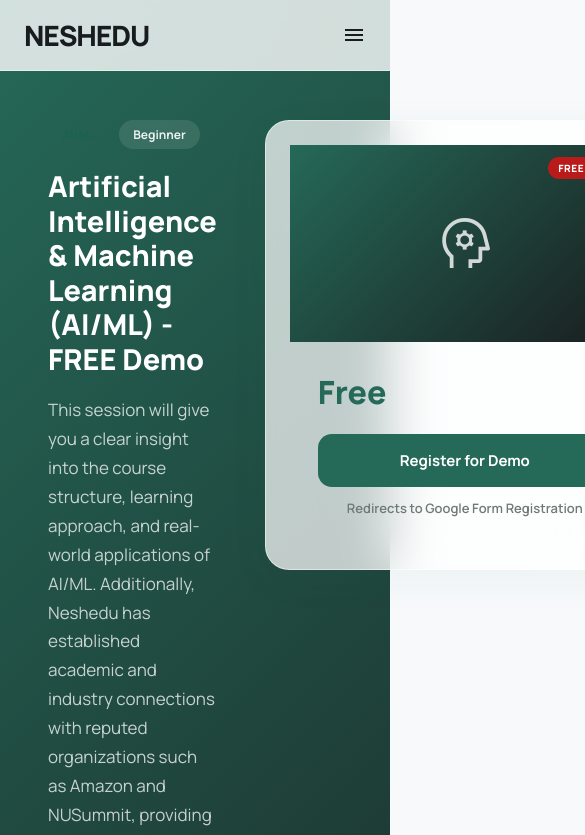
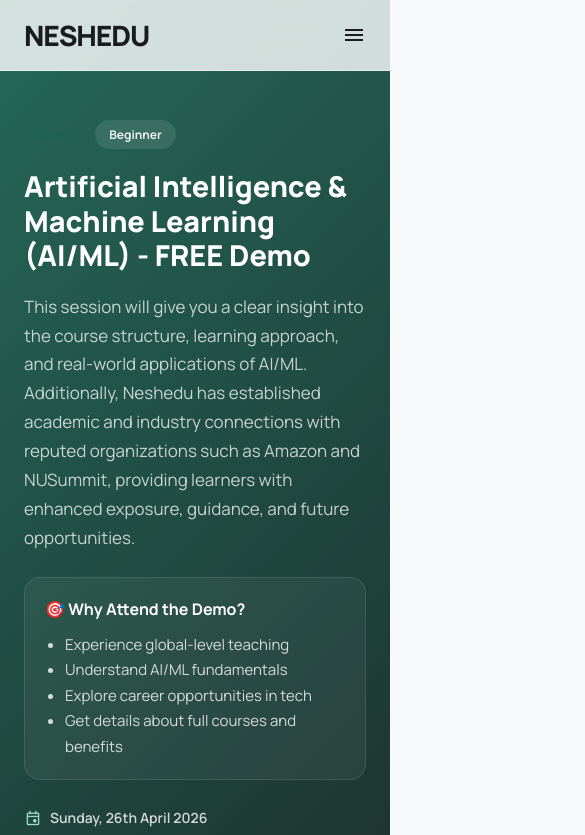
Before and after one commit to hasansyedamaan/nesh-edu, a React (Vite) app in the folder client/: page /demo-course in a window 390 px wide. Shown: the top 835 px of the page, 585 px wide, since content can reach past the window. Built offline with nearby package versions, Linux system fonts and the light colour scheme.

Commit message:
Added responsive design to DemoCoursePage and updated AGENTS.md with new agent information.

```diff
--- a/client/src/index.css
+++ b/client/src/index.css
@@ -608,3 +608,47 @@
     grid-template-columns: 1fr;
   }
 }
+
+/* ── Demo Course Page ───────────────────────────────────── */
+.demo-hero-grid {
+  display: grid;
+  grid-template-columns: 1fr 400px;
+  gap: 48px;
+  align-items: start;
+  padding: 120px 48px 60px;
+}
+
+.demo-enrollment-card {
+  border-radius: 24px;
+  overflow: hidden;
+  position: sticky;
+  top: 100px;
+}
+
+.demo-curriculum {
+  padding: 60px 48px 80px;
+}
+
+@media (max-width: 1024px) {
+  .demo-hero-grid {
+    grid-template-columns: 1fr;
+    gap: 32px;
+    padding: 120px 48px 60px;
+  }
+  .demo-enrollment-card {
+    position: static;
+  }
+}
+
+@media (max-width: 768px) {
+  .demo-hero-grid {
+    padding: 120px 24px 60px;
+    gap: 24px;
+  }
+  .demo-enrollment-card {
+    border-radius: 16px;
+  }
+  .demo-curriculum {
+    padding: 40px 24px 60px;
+  }
+}
--- a/client/src/pages/DemoCoursePage.jsx
+++ b/client/src/pages/DemoCoursePage.jsx
@@ -62,9 +62,8 @@
     <div style={{ background:'var(--background)', minHeight:'100vh' }}>
       <Navbar />
       {/* Hero */}
-      <div style={{ background:'linear-gradient(135deg, var(--primary) 0%, #191c1e 100%)',
-        padding:'120px 48px 60px' }}>
-        <div style={{ maxWidth:1200, margin:'0 auto', display:'grid', gridTemplateColumns:'1fr 400px', gap:48, alignItems:'start' }}>
+      <div style={{ background:'linear-gradient(135deg, var(--primary) 0%, #191c1e 100%)' }}>
+        <div className="demo-hero-grid">
           <div>
             <div style={{ display:'flex', gap:10, flexWrap:'wrap', marginBottom:20 }}>
               <span style={{ ...chip, padding:'6px 14px', borderRadius:9999, fontSize:12, fontWeight:700 }}>{DEMO_COURSE.category}</span>
@@ -110,7 +109,7 @@
           </div>
 
           {/* Enrollment card */}
-          <div className="glass-card" style={{ borderRadius:24, overflow:'hidden', position:'sticky', top:100 }}>
+          <div className="glass-card demo-enrollment-card">
             <div style={{ width:'100%', aspectRatio:'16/9', background:'linear-gradient(135deg, var(--primary) 0%, #191c1e 100%)',
                 display:'flex', alignItems:'center', justifyContent:'center', position:'relative' }}>
                 <span className="material-symbols-outlined" style={{ fontSize: 60, color: 'white', opacity: 0.8 }}>psychology</span>
@@ -143,7 +142,7 @@
       </div>
 
       {/* Curriculum */}
-      <div style={{ maxWidth:1200, margin:'0 auto', padding:'60px 48px 80px' }}>
+      <div className="demo-curriculum">
         <h2 style={{ fontSize:22, fontWeight:700, marginBottom:28 }}>Course Curriculum Preview</h2>
         <div style={{ display:'flex', flexDirection:'column', gap:16 }}>
           {DEMO_COURSE.modules.map((mod, mi) => (
```
Also changed, not shown: 1 other file (tests, documents, lock files or other folders).
